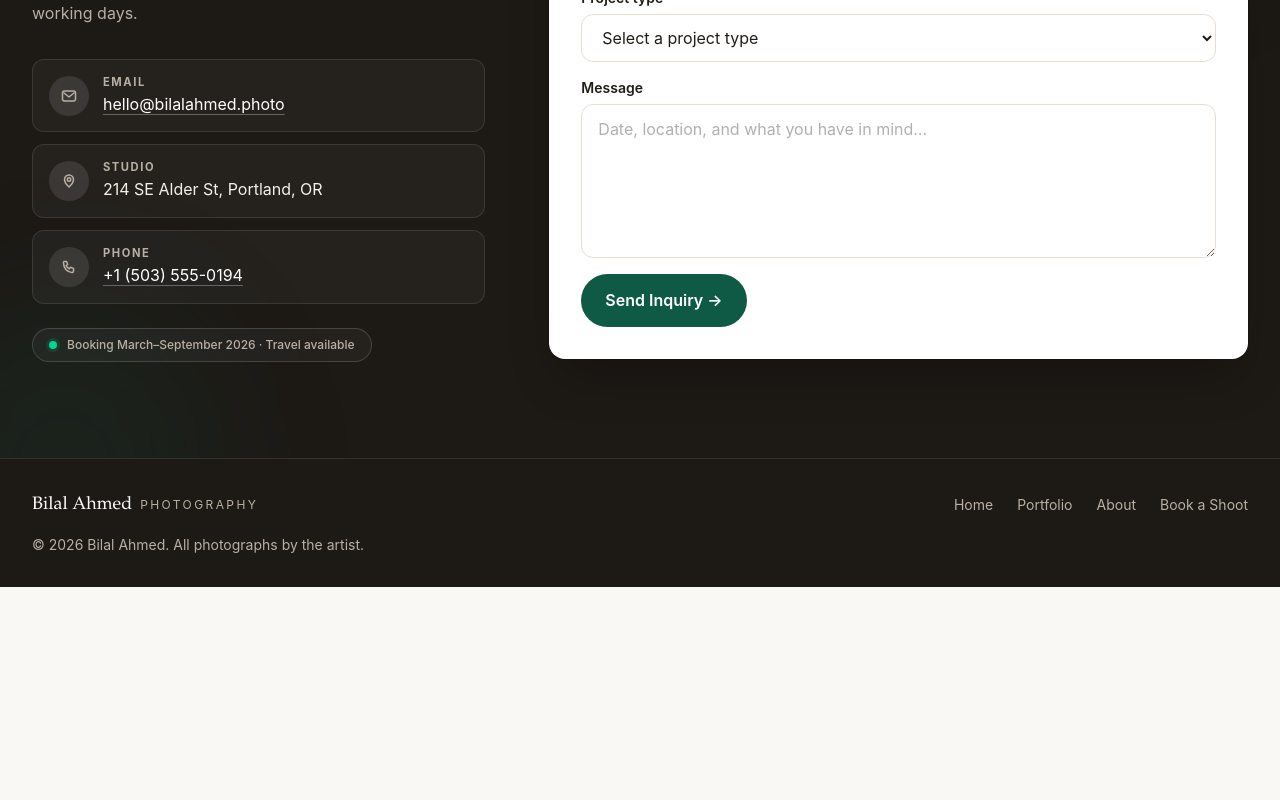
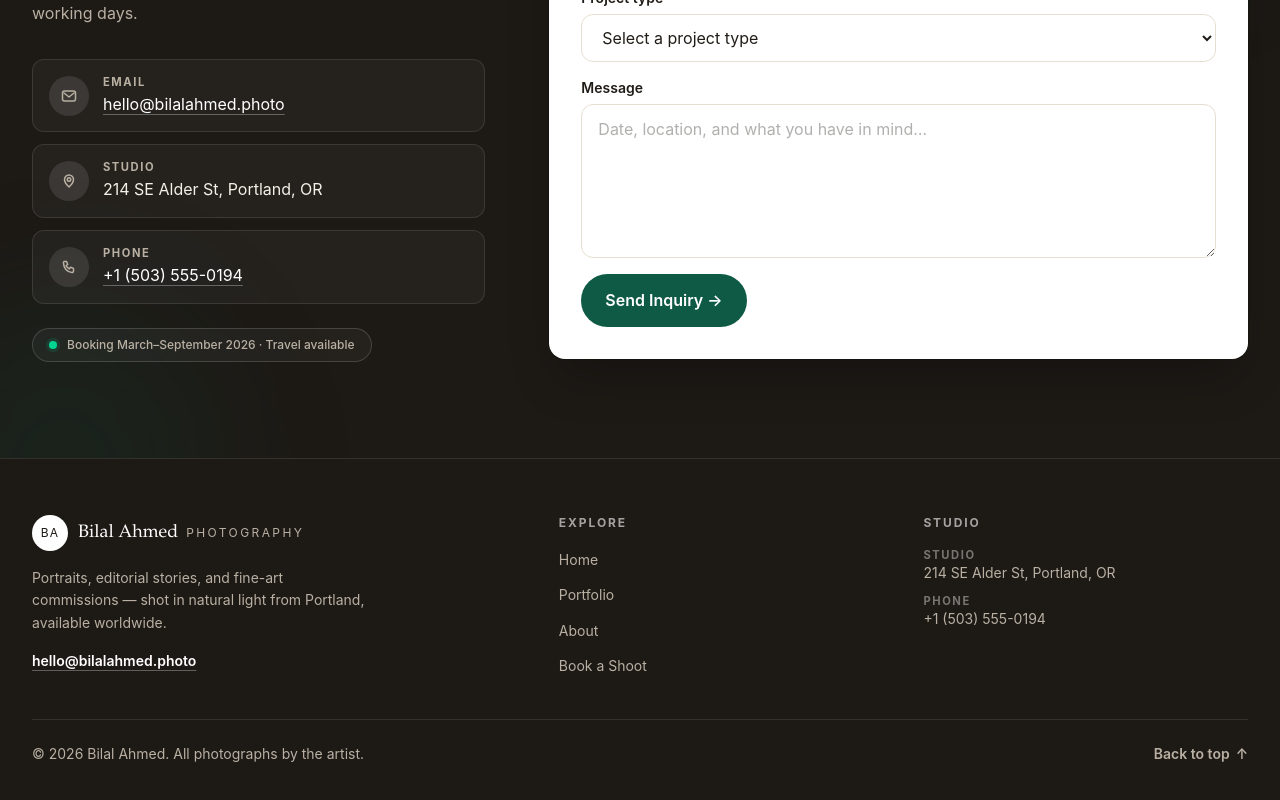
Before and after one commit to MuawiyahDev/photography-portfolio, a React (Vite) app: page / in a window 1280 px wide. Shown: the part 3402-4202 px from the top of the page. Before the commit the page ends 3989 px from the top, so only its background shows below. Built offline with nearby package versions, Linux system fonts and the light colour scheme.

Commit message:
refactor: rebuild footer with brand, link columns and bottom bar

```diff
--- a/src/components/Footer.jsx
+++ b/src/components/Footer.jsx
@@ -1,20 +1,48 @@
-import { NAV_LINKS } from "../data/site.js";
+import { CONTACT_DETAILS, NAV_LINKS } from "../data/site.js";
 import Container from "./ui/Container.jsx";
 
 export default function Footer() {
   const year = new Date().getFullYear();
+  const email = CONTACT_DETAILS.find((item) => item.type === "email");
 
   return (
-    <footer className="border-t border-white/10 bg-coal py-8 text-clay">
-      <Container className="flex flex-wrap items-center justify-between gap-x-8 gap-y-4">
-        <p className="font-display text-lg text-white">
+    <footer className="border-t border-white/10 bg-coal text-clay">
+      <Container className="py-12 sm:py-14">
+        <div className="grid gap-10 md:grid-cols-[1.5fr_1fr_1fr]">
+          <div className="min-w-0">
+            <p className="flex items-center gap-2.5">
+              <span
+                aria-hidden="true"
+                className="flex h-9 w-9 shrink-0 items-center justify-center rounded-full bg-white text-xs tracking-widest text-coal"
+              >
+                BA
+              </span>
+              <span className="font-display text-lg text-white">
                 Bilal Ahmed
                 <span className="ml-2 font-sans text-xs uppercase tracking-[0.2em] text-clay">
                   Photography
                 </span>
+              </span>
             </p>
+            <p className="mt-4 max-w-[38ch] text-sm leading-relaxed">
+              Portraits, editorial stories, and fine-art commissions — shot in
+              natural light from Portland, available worldwide.
+            </p>
+            {email?.href ? (
+              <a
+                href={email.href}
+                className="mt-4 inline-block text-sm font-semibold text-white underline decoration-white/30 underline-offset-4 transition-colors hover:decoration-white"
+              >
+                {email.value}
+              </a>
+            ) : null}
+          </div>
+
           <nav aria-label="Footer">
-          <ul className="flex flex-wrap gap-x-6 gap-y-2">
+            <p className="text-xs font-bold uppercase tracking-[0.16em] text-white/60">
+              Explore
+            </p>
+            <ul className="mt-4 grid gap-2.5">
               {NAV_LINKS.map((link) => (
                 <li key={link.href}>
                   <a
@@ -27,9 +55,44 @@ export default function Footer() {
               ))}
             </ul>
           </nav>
-        <p className="basis-full text-sm">
-          © {year} Bilal Ahmed. All photographs by the artist.
+
+          <div className="min-w-0">
+            <p className="text-xs font-bold uppercase tracking-[0.16em] text-white/60">
+              Studio
             </p>
+            <ul className="mt-4 grid gap-2.5 text-sm">
+              {CONTACT_DETAILS.filter((item) => item.type !== "email").map(
+                (item) => (
+                  <li key={item.label} className="min-w-0">
+                    <span className="block text-[0.7rem] font-bold uppercase tracking-[0.14em] text-white/40">
+                      {item.label}
+                    </span>
+                    {item.href ? (
+                      <a
+                        href={item.href}
+                        className="break-all text-clay no-underline transition-colors hover:text-white"
+                      >
+                        {item.value}
+                      </a>
+                    ) : (
+                      <span>{item.value}</span>
+                    )}
+                  </li>
+                ),
+              )}
+            </ul>
+          </div>
+        </div>
+
+        <div className="mt-10 flex flex-col gap-3 border-t border-white/10 pt-6 text-sm sm:flex-row sm:items-center sm:justify-between">
+          <p>© {year} Bilal Ahmed. All photographs by the artist.</p>
+          <a
+            href="#home"
+            className="inline-flex items-center gap-1.5 self-start font-semibold text-clay no-underline transition-colors hover:text-white sm:self-auto"
+          >
+            Back to top <span aria-hidden="true">↑</span>
+          </a>
+        </div>
       </Container>
     </footer>
   );
```
Lines whose indentation alone changed are shown as unchanged.
